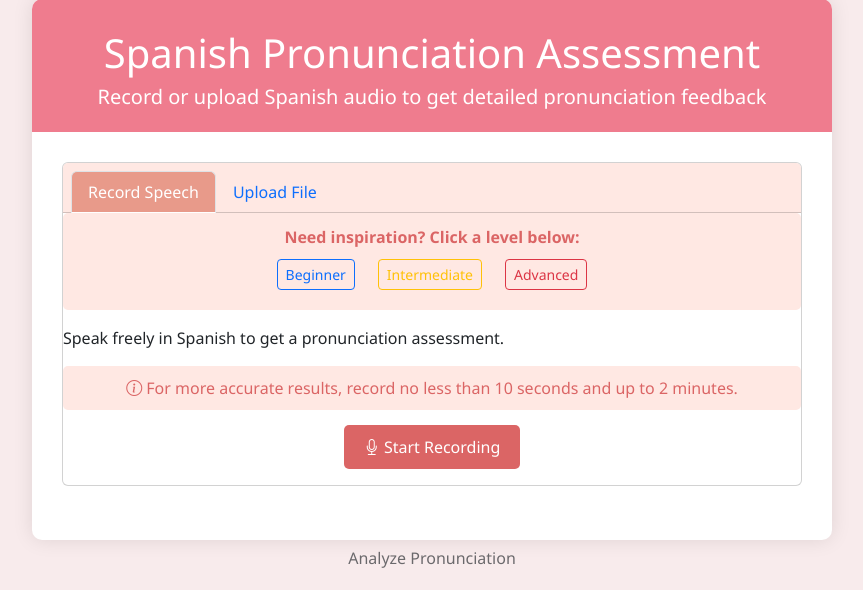
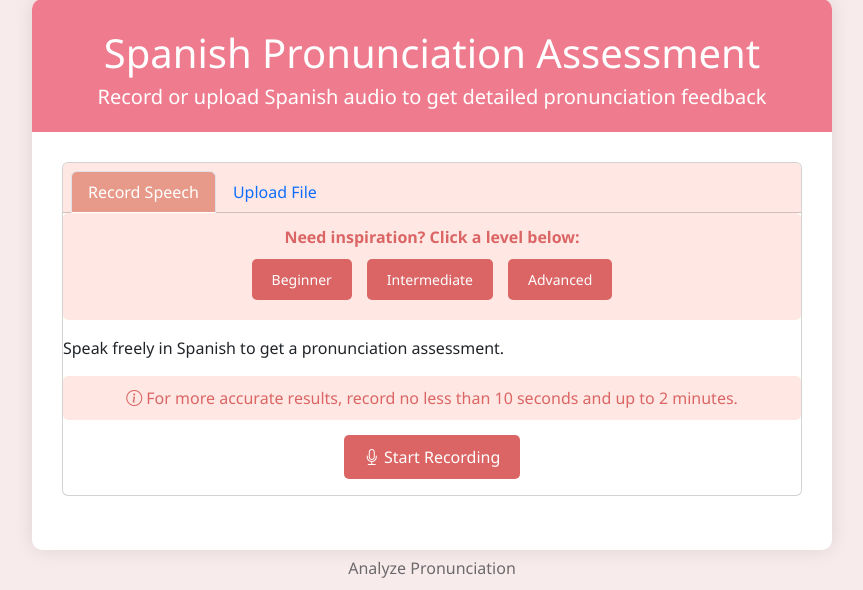
Before and after one commit to angelicagenel/upgraded-spoon, a Flask app: page / in a window 1280 px wide. Shown: the part 21-611 px from the top of the page, without its empty margins (208-1071 px from the left). Run offline with Flask 3, Linux system fonts and the light colour scheme.

Commit message:
Update index.html

```diff
--- a/templates/index.html
+++ b/templates/index.html
@@ -260,12 +260,13 @@
             </div>
            <div class="prompt-section mb-3">
     <p class="prompt-title">Need inspiration? Click a level below:</p>
-    <div class="prompt-links mb-2">
-        <button class="btn btn-outline-primary btn-sm me-2" onclick="showPrompt('beginner')">Beginner</button>
-        <button class="btn btn-outline-warning btn-sm me-2" onclick="showPrompt('intermediate')">Intermediate</button>
-        <button class="btn btn-outline-danger btn-sm" onclick="showPrompt('advanced')">Advanced</button>
-    </div>
-    <div id="promptDisplay" class="example-text" style="display: none;"></div>
+   <div class="prompt-links mb-2">
+    <button class="btn btn-sm btn-record" onclick="showPrompt('beginner')">Beginner</button>
+    <button class="btn btn-sm btn-record" onclick="showPrompt('intermediate')">Intermediate</button>
+    <button class="btn btn-sm btn-record" onclick="showPrompt('advanced')">Advanced</button>
+</div>
+
+<div id="promptDisplay" class="example-text" style="display: none;"></div>
 </div>
 
 
```
